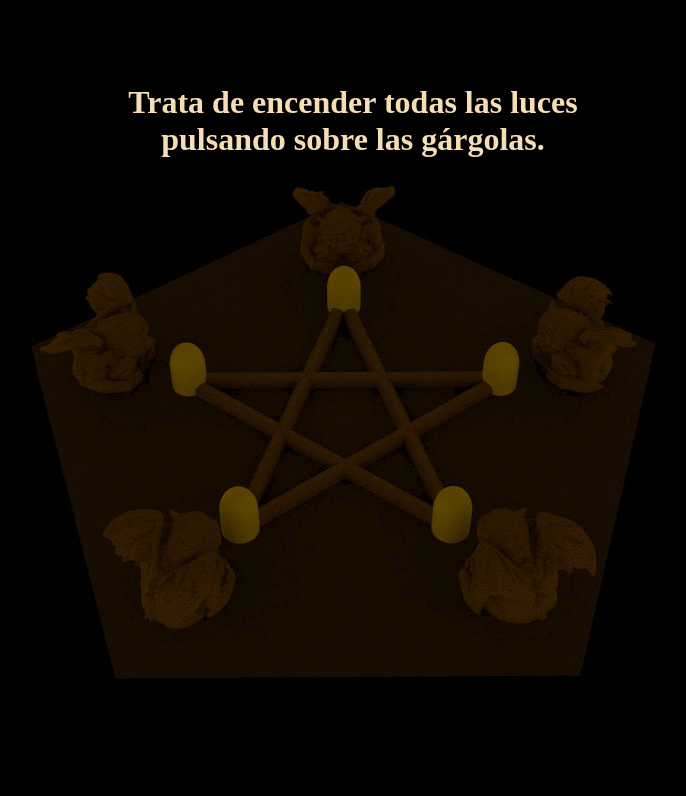
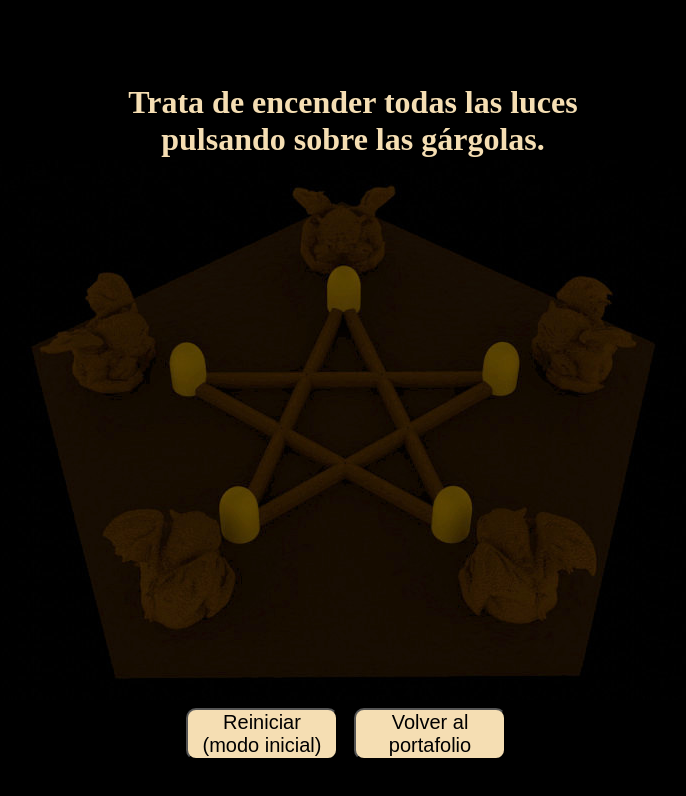
Before and after one commit to CarlosCaNav/Luces-pent-culo, an Angular app: page / in a window 1280 px wide. Shown: the top 796 px of the page, without its empty margins (302-988 px from the left). Built offline with nearby package versions, Linux system fonts and the light colour scheme.

Commit message:
Añadidos botones permanentes para reiniciar y volver al portafolio

```diff
--- a/src/app/app.component.css
+++ b/src/app/app.component.css
@@ -24,6 +24,12 @@
     position: absolute;
     z-index: -2;
 }
+
+.botones{
+    position: absolute;
+    top: calc(50vh + 300px);
+    left: calc(50vw - 160px);
+    }
 
 h1 {
     position: absolute;
--- a/src/app/app.component.html
+++ b/src/app/app.component.html
@@ -2,12 +2,6 @@
   pulsando sobre las gárgolas. </h1>
 <div class="todas">
   <img class="fondo" src="assets/3D/completo.jpg">
-
-  <img class="imagenes" [class.mostrar]="interruptores[0]" src="assets/3D/0.png">
-  <img class="imagenes" [class.mostrar]="interruptores[1]" src="assets/3D/1.png">
-  <img class="imagenes" [class.mostrar]="interruptores[2]" src="assets/3D/2.png">
-  <img class="imagenes" [class.mostrar]="interruptores[3]" src="assets/3D/3.png">
-  <img class="imagenes" [class.mostrar]="interruptores[4]" src="assets/3D/4.png">
 
   <img class="imagenes" [class.mostrar]="interruptores[0]" src="assets/3D/0.png">
   <img class="imagenes" [class.mostrar]="interruptores[1]" src="assets/3D/1.png">
@@ -34,3 +28,10 @@
   <button class="reiniciar" (click)="reiniciaraleatorio(false)"> Modo inicial</button>
   <button class="reiniciar" (click)="reiniciaraleatorio(true)"> Modo aleatorio</button>
 </div>
+
+<div class="botones">
+  <button class="reiniciar" (click)="reiniciaraleatorio(false)">Reiniciar <br>(modo inicial)</button>
+  <a href="https://carloscanav.github.io">
+    <button class="reiniciar">Volver al portafolio</button>
+  </a>
+</div>
```
